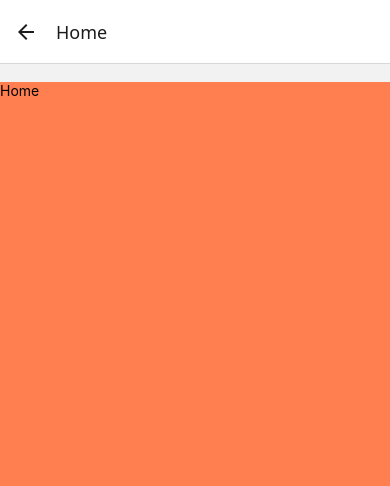
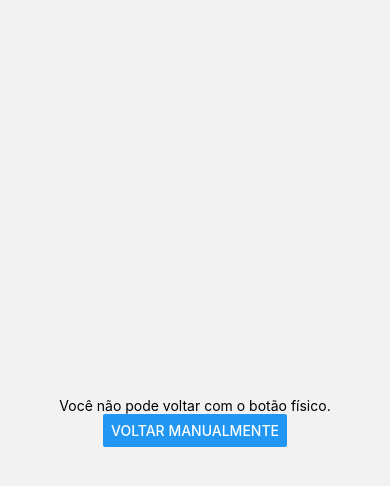
Before and after one commit to joaosaturnino/tcc-expo-pharmax, a React Native app: screen /Home in a window 390 px wide. Shown: the top 486 px of the page. Built offline with nearby package versions, Linux system fonts and the light colour scheme.

Commit message:
testes aula 14/08/25

```diff
--- a/src/routes/stackNavigation.js
+++ b/src/routes/stackNavigation.js
@@ -13,7 +13,12 @@ export default function Tab() {
             <Stack.Screen name="Login" component={Login} />
             <Stack.Screen name="CadUsuario" component={CadUsuario} />
             <Stack.Screen name="EsqSenha" component={EsqSenha} />
-            <Stack.Screen name="Home" component={Home} />
+            <Stack.Screen name="Home" component={Home}
+            options={{
+                headerShown: false, // Esconde o cabeçalho da tela Home
+                headerBackVisible: false, // Esconde o botão de voltar
+                gestureEnabled: false, // Desabilita o gesto de voltar
+            }} />
         </Stack.Navigator>
     );
 }
--- a/src/screens/EsqSenha/index.js
+++ b/src/screens/EsqSenha/index.js
@@ -1,9 +1,14 @@
-import { View, Text } from 'react-native';
+import { View, Text, TouchableOpacity } from 'react-native';
 
-export default function EsqSenha() {
+export default function EsqSenha({navigation}) {
     return(
         <View>
             <Text>Esqueci a senha</Text>
+            <TouchableOpacity
+                onPress={() => navigation.goBack()}
+            >
+                <Text>Voltar</Text>
+            </TouchableOpacity>
 
         </View>
     )
--- a/src/screens/Home/index.js
+++ b/src/screens/Home/index.js
@@ -1,10 +1,26 @@
-import { View, Text } from 'react-native';
-import styles from './styles';
+import { useCallback } from 'react';
+import { View, Text, Button, BackHandler } from 'react-native';
+import { useFocusEffect, useNavigation } from '@react-navigation/native';
 
-export default function Home() {
-    return(
-        <View style={styles.container}>
-            <Text>Home</Text>
-        </View>
-    )
+export default function TelaTrancada() {
+  const navigation = useNavigation();
+
+  useFocusEffect(
+    useCallback(() => {
+      const onBackPress = () => {
+        return true; // impede voltar
+      };
+
+      const subscription = BackHandler.addEventListener('hardwareBackPress', onBackPress);
+
+      return () => subscription.remove();
+    }, [])
+  );
+
+  return (
+    <View style={{ flex: 1, justifyContent: 'center', alignItems: 'center' }}>
+      <Text>Você não pode voltar com o botão físico.</Text>
+      <Button title="Voltar manualmente" onPress={() => navigation.goBack()} />
+    </View>
+  );
 }
--- a/src/screens/Home/styles.js
+++ b/src/screens/Home/styles.js
@@ -4,9 +4,15 @@ const styles = StyleSheet.create({
     container: {
         flex: 1,
         // paddingTop: 8,
-        marginTop: 18,
+        // marginTop: 18,
         backgroundColor: 'coral',
     },
+    esconder: {
+        backgroundColor: '#f000',
+        height: 18,
+        width: '100%',
+    },
+
 });
 
 export default styles;
```
Also changed, not shown: assets/splash-icon.png, assets/splash-icon1.png (added).
